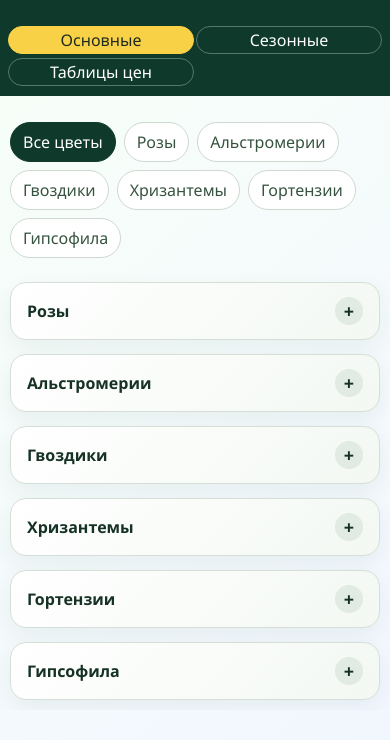
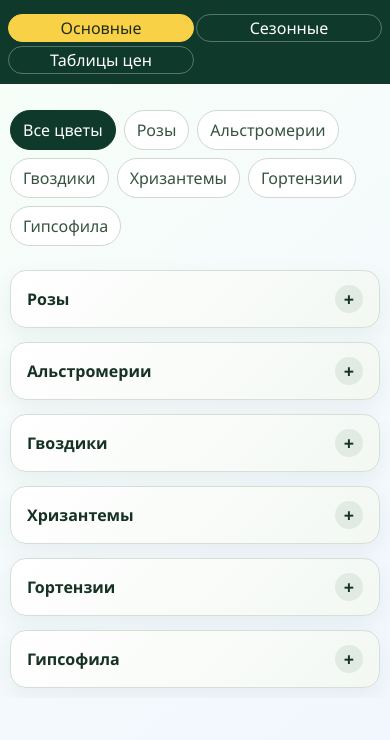
Before and after one commit to alizelect/flowers_baza, a Vue app: page / in a window 390 px wide. Shown: the top 740 px of the page. Built offline with nearby package versions, Linux system fonts and the light colour scheme.

Commit message:
Align mobile sidebar top spacing

```diff
--- a/src/style.css
+++ b/src/style.css
@@ -1041,15 +1041,11 @@ select {
     min-height: 0;
     align-content: start;
     align-self: start;
+    padding-top: 8px;
   }
 
   .sidebar h2 {
-    visibility: hidden;
-    display: block;
-    margin: 0 0 6px;
-    font-size: 16px;
-    line-height: 1;
-    min-height: 10px;
+    display: none;
   }
 
   .sidebar-footer {
@@ -1243,7 +1239,7 @@ select {
   }
 
   .sidebar {
-    padding: 2px 8px 14px;
+    padding: 14px 8px 14px;
     gap: 2px;
     overflow: hidden;
   }
```
